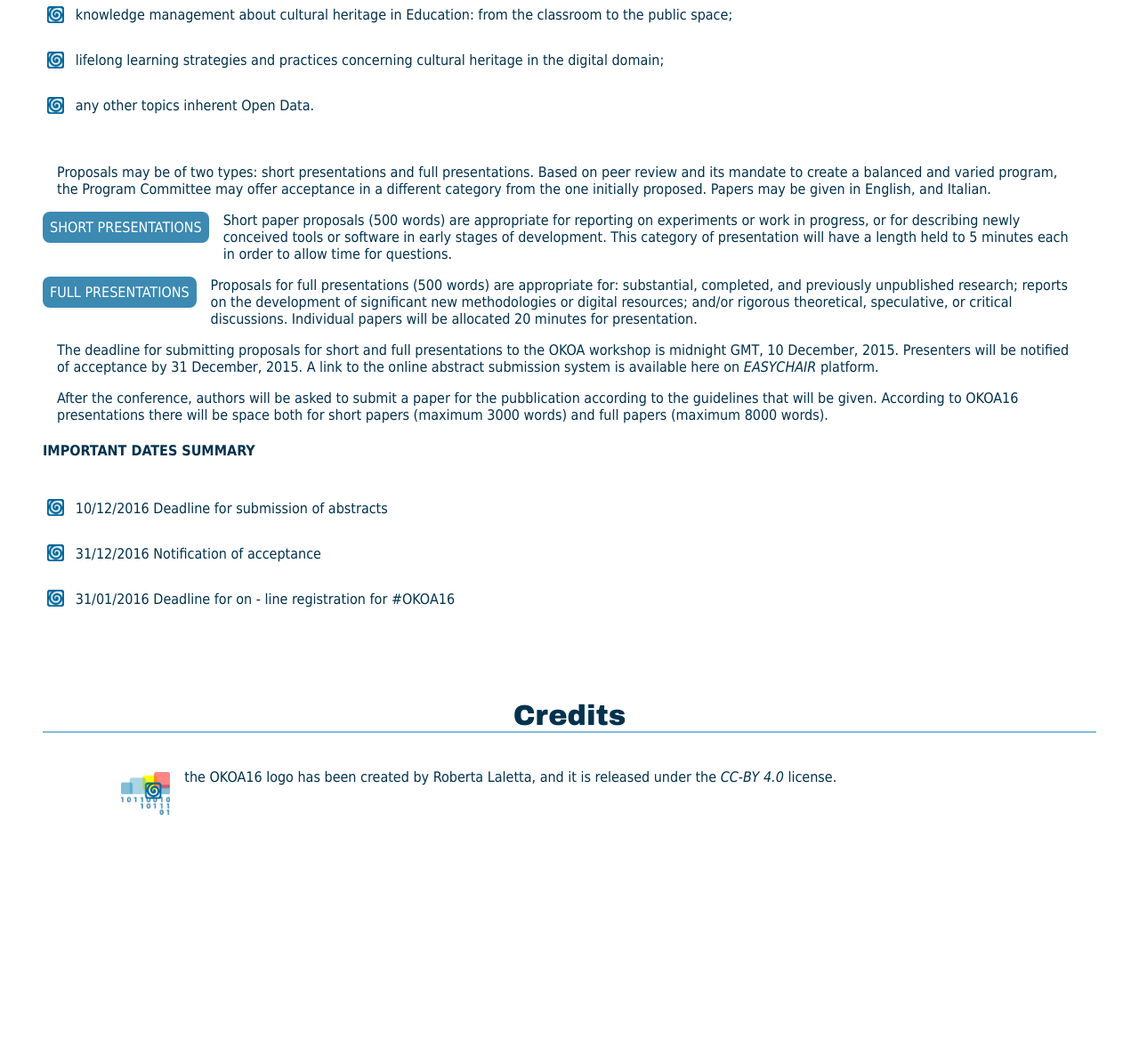
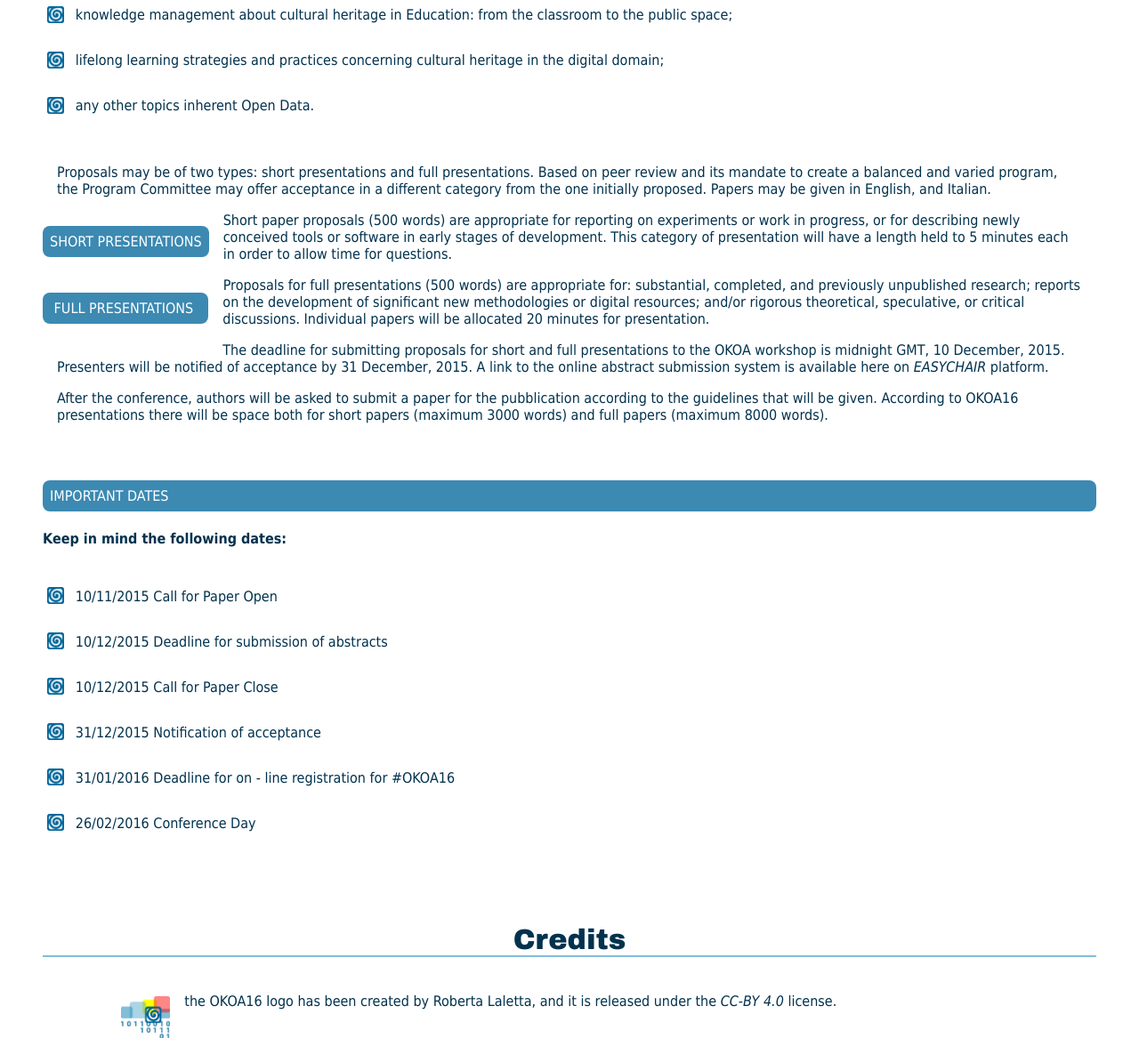
Before and after one commit to opendatahacklab/okoa16, a PHP site: page / in a window 1280 px wide. Shown: the part 2280-3447 px from the top of the page at 89% size. Before the commit the page ends 3196 px from the top, so only its background shows below. Run offline with PHP 8.4, Linux system fonts and the light colour scheme.

Commit message:
Dates Added
Dates Added, minor correction on balloon style

```diff
--- a/index.html
+++ b/index.html
@@ -18,6 +18,7 @@
 	<nav><a href="http://www.dmi.unict.it/~longo/okoa2015">Previous Edition</a> -
 		<a href="#committees">Committees</a> -
 		<a href="#call">Call</a> -
+		<a href="#dates"> Dates </a> -
 		<a href="#credits">Credits</a>
 
 		<a href="https://github.com/opendatahacklab/okoa16.git" title="sources of this web site"><img src="imgs/GitHub-Mark-Light-64px.png" /></a>
@@ -106,7 +107,7 @@
 			work in progress, or for describing newly conceived tools or software in early stages of development. This category of presentation will have a length held to 5 minutes each in order to allow time for questions.
 		</p>
 
-		<h3 class="baloon">Full presentations</h3>
+		<h3 class="baloon"> &nbsp;Full presentations &nbsp;</h3>
 		<p>
 			Proposals for full presentations (500 words) are appropriate for: substantial, completed, and previously unpublished research; reports on the development of significant new methodologies or digital resources; and/or rigorous theoretical, speculative, or critical discussions. Individual papers will be allocated 20 minutes for presentation.
 		</p>
@@ -121,13 +122,21 @@
 
          <!-- p style="color:red">The workshop partecipation is free. Please fill the online schedule to the event in order to better organization. </p -->
 
-         <h4>IMPORTANT DATES SUMMARY</h4>
+	</section>
+
+    <section id="dates">
+       <h3 id="dates"> Important Dates </h3>
+        <h4>Keep in mind the following dates:</h4>
          <ul>
-             <li>10/12/2016 Deadline for submission of abstracts</li>
-             <li>31/12/2016 Notification of acceptance</li>
+         	 <li>10/11/2015 Call for Paper Open </li>
+             <li>10/12/2015 Deadline for submission of abstracts</li>
+             <li>10/12/2015 Call for Paper Close</li>
+             <li>31/12/2015 Notification of acceptance</li>
              <li>31/01/2016 Deadline for on - line registration for #OKOA16</li>
+             <li>26/02/2016 Conference Day </li>
         </ul>
-	</section>
+     </section>
+
 
 	<section id="credits">
 		<h2 id="credits">Credits</h2>
--- a/okoa16.css
+++ b/okoa16.css
@@ -207,7 +207,7 @@ div.piece h3, h3.baloon{
 	font-style: italic;
 	text-transform: none;*/
 /*	padding : 0 1em 1em 0; */
-	margin : 0 1em 0.5em 0;
+	margin : 1em 1em 1.5em 0;
 }
 /*div.piece p{
 	display: inline-block;
```
